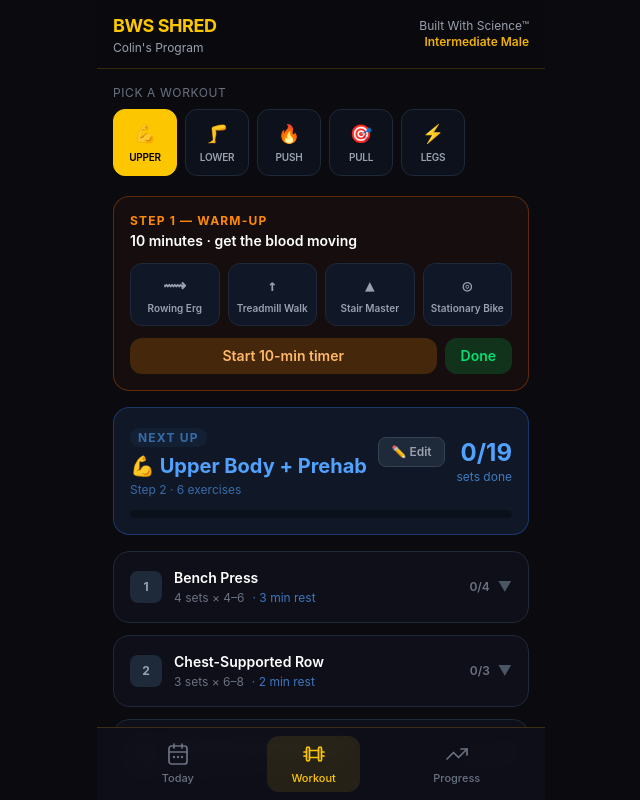
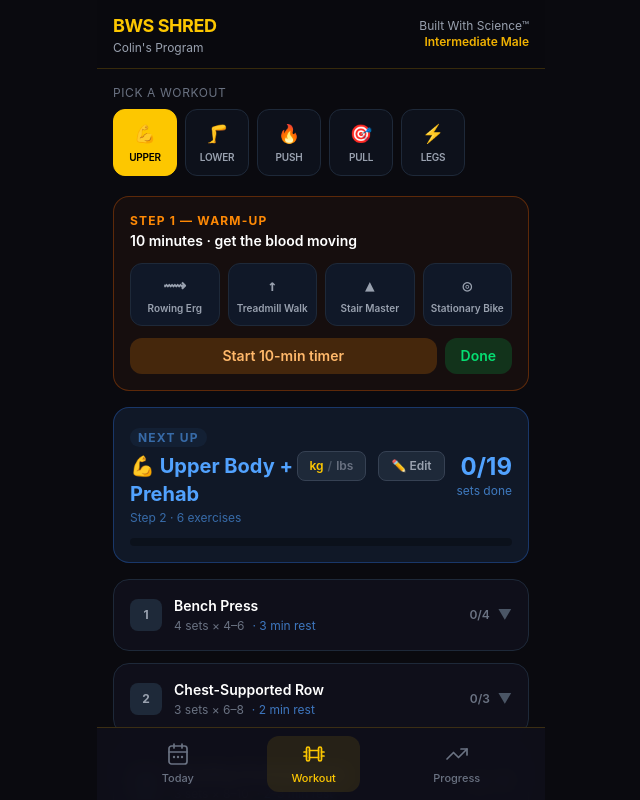
Before and after one commit to Coltasi/bws-shred-app, a Next.js app: page / in a window 1280 px wide. Both pictures are taken after a click on the button "Workout". Shown: the top 800 px of the page, without its empty margins (319-959 px from the left). Built offline with nearby package versions, Linux system fonts and the light colour scheme.

Commit message:
feat: kg/lbs toggle for workout weight tracking

```diff
--- a/app/components/ProgressTab.tsx
+++ b/app/components/ProgressTab.tsx
@@ -37,12 +37,16 @@
   const [activeSection, setActiveSection] = useState<"overview" | "weight" | "strength" | "streak">("overview");
   const [selectedWorkout, setSelectedWorkout] = useState<string>("Upper");
   const [historyData, setHistoryData] = useState<Record<string, ExerciseLog>>({});
+  const [weightUnit, setWeightUnit] = useState<"kg" | "lbs">("kg");
 
   const todayKey = getDateKey(0);
 
   useEffect(() => {
     const saved = localStorage.getItem("bws-weight-log");
     if (saved) setWeightEntries(JSON.parse(saved));
+
+    const savedUnit = localStorage.getItem("bws-weight-unit") as "kg" | "lbs" | null;
+    if (savedUnit) setWeightUnit(savedUnit);
 
     const logs: DailyLog[] = [];
     for (let i = 0; i < 14; i++) {
@@ -169,7 +173,7 @@
             <StatBox
               label="Weight Change"
               value={weightChange !== null ? (weightChange <= 0 ? `${weightChange}` : `+${weightChange}`) : "—"}
-              unit={weightChange !== null ? "lbs" : "no data"}
+              unit={weightChange !== null ? weightUnit : "no data"}
               emoji={weightChange !== null && weightChange < 0 ? "📉" : "📊"}
               color={weightChange !== null && weightChange < 0 ? "green" : "gray"}
             />
@@ -234,7 +238,7 @@
                   onKeyDown={e => e.key === "Enter" && addWeight()}
                   className="w-full bg-gray-900 border border-gray-700 rounded-xl px-3 py-3 text-sm text-white placeholder-gray-600 outline-none focus:border-yellow-500/50"
                 />
-                <span className="absolute right-3 top-1/2 -translate-y-1/2 text-gray-500 text-xs">lbs</span>
+                <span className="absolute right-3 top-1/2 -translate-y-1/2 text-gray-500 text-xs">{weightUnit}</span>
               </div>
               <button
                 onClick={addWeight}
@@ -253,7 +257,7 @@
                   <span className={`text-xs font-bold px-2 py-1 rounded-lg ${
                     weightChange < 0 ? "bg-green-500/10 text-green-400" : "bg-red-500/10 text-red-400"
                   }`}>
-                    {weightChange <= 0 ? weightChange : `+${weightChange}`} lbs total
+                    {weightChange <= 0 ? weightChange : `+${weightChange}`} {weightUnit} total
                   </span>
                 )}
               </div>
@@ -315,7 +319,7 @@
                     <div key={entry.date} className="flex items-center justify-between px-4 py-3">
                       <div>
                         <p className="text-sm font-semibold text-white">
-                          {entry.weight} <span className="text-gray-500 font-normal text-xs">lbs</span>
+                          {entry.weight} <span className="text-gray-500 font-normal text-xs">{weightUnit}</span>
                           {delta !== null && (
                             <span className={`ml-2 text-xs ${delta < 0 ? "text-green-400" : delta > 0 ? "text-red-400" : "text-gray-600"}`}>
                               {delta < 0 ? delta : delta > 0 ? `+${delta}` : "→"}
@@ -394,7 +398,7 @@
                       </div>
                       {best ? (
                         <div className="text-right flex-shrink-0">
-                          <p className="text-lg font-black text-yellow-400">{best.weight}<span className="text-xs text-gray-500 font-normal"> lbs</span></p>
+                          <p className="text-lg font-black text-yellow-400">{best.weight}<span className="text-xs text-gray-500 font-normal"> {weightUnit}</span></p>
                           <p className="text-[11px] text-gray-500">{best.reps} reps</p>
                         </div>
                       ) : (
--- a/app/components/WorkoutTab.tsx
+++ b/app/components/WorkoutTab.tsx
@@ -164,6 +164,9 @@
   const [absDone, setAbsDone]                   = useState<Record<string, boolean>>({});
   const [showConfetti, setShowConfetti]         = useState(false);
 
+  // Weight unit preference
+  const [weightUnit, setWeightUnit]             = useState<"kg" | "lbs">("kg");
+
   // Exercise customization
   const [editMode, setEditMode]                 = useState(false);
   const [customExercises, setCustomExercises]   = useState<Record<string, Exercise[]>>({});
@@ -178,6 +181,10 @@
     const idx = getRotationIndex();
     setRotationIdx(idx);
     setSelectedKey(workoutRotation[idx]);
+
+    // Load weight unit preference
+    const savedUnit = localStorage.getItem("bws-weight-unit") as "kg" | "lbs" | null;
+    if (savedUnit) setWeightUnit(savedUnit);
 
     // Load all custom exercise lists
     const allCustom: Record<string, Exercise[]> = {};
@@ -445,6 +452,19 @@
               <p className="text-xs opacity-60 mt-0.5">Step 2 · {effectiveExercises.length} exercises{isCustomized ? " · customized" : ""}</p>
             </div>
             <div className="flex items-start gap-3">
+              {/* Unit toggle */}
+              <button
+                onClick={() => {
+                  const next = weightUnit === "kg" ? "lbs" : "kg";
+                  setWeightUnit(next);
+                  localStorage.setItem("bws-weight-unit", next);
+                }}
+                className="px-3 py-1.5 rounded-lg text-xs font-semibold border bg-gray-800 border-gray-700 hover:border-gray-500 transition-all"
+              >
+                <span className={weightUnit === "kg" ? "text-yellow-400" : "text-gray-500"}>kg</span>
+                <span className="text-gray-600 mx-1">/</span>
+                <span className={weightUnit === "lbs" ? "text-yellow-400" : "text-gray-500"}>lbs</span>
+              </button>
               {/* Edit button */}
               <button
                 onClick={() => { setEditMode(!editMode); setShowAddForm(false); }}
@@ -526,7 +546,7 @@
                           {ex.rest && <span className="ml-2 text-blue-400/70">· {ex.rest} rest</span>}
                         </p>
                         {lastBest && (
-                          <p className="text-[11px] text-yellow-400/60 mt-0.5">Last: {lastBest.weight} lbs × {lastBest.reps || "?"} reps</p>
+                          <p className="text-[11px] text-yellow-400/60 mt-0.5">Last: {lastBest.weight} {weightUnit} × {lastBest.reps || "?"} reps</p>
                         )}
                       </div>
                       <div className="flex items-center gap-2">
@@ -542,7 +562,7 @@
                         )}
                         <div className="grid grid-cols-[32px_1fr_76px_76px_36px] gap-2 px-1">
                           <div /><p className="text-[10px] text-gray-600 uppercase tracking-wider">Set</p>
-                          <p className="text-[10px] text-gray-600 uppercase tracking-wider text-center">lbs</p>
+                          <p className="text-[10px] text-gray-600 uppercase tracking-wider text-center">{weightUnit}</p>
                           <p className="text-[10px] text-gray-600 uppercase tracking-wider text-center">Reps</p>
                           <div />
                         </div>
@@ -575,7 +595,7 @@
                                 </button>
                               </div>
                               {prev?.weight && (
-                                <p className="text-[10px] text-gray-600 pl-10">Last: {prev.weight} lbs × {prev.reps || "?"} reps</p>
+                                <p className="text-[10px] text-gray-600 pl-10">Last: {prev.weight} {weightUnit} × {prev.reps || "?"} reps</p>
                               )}
                             </div>
                           );
```
